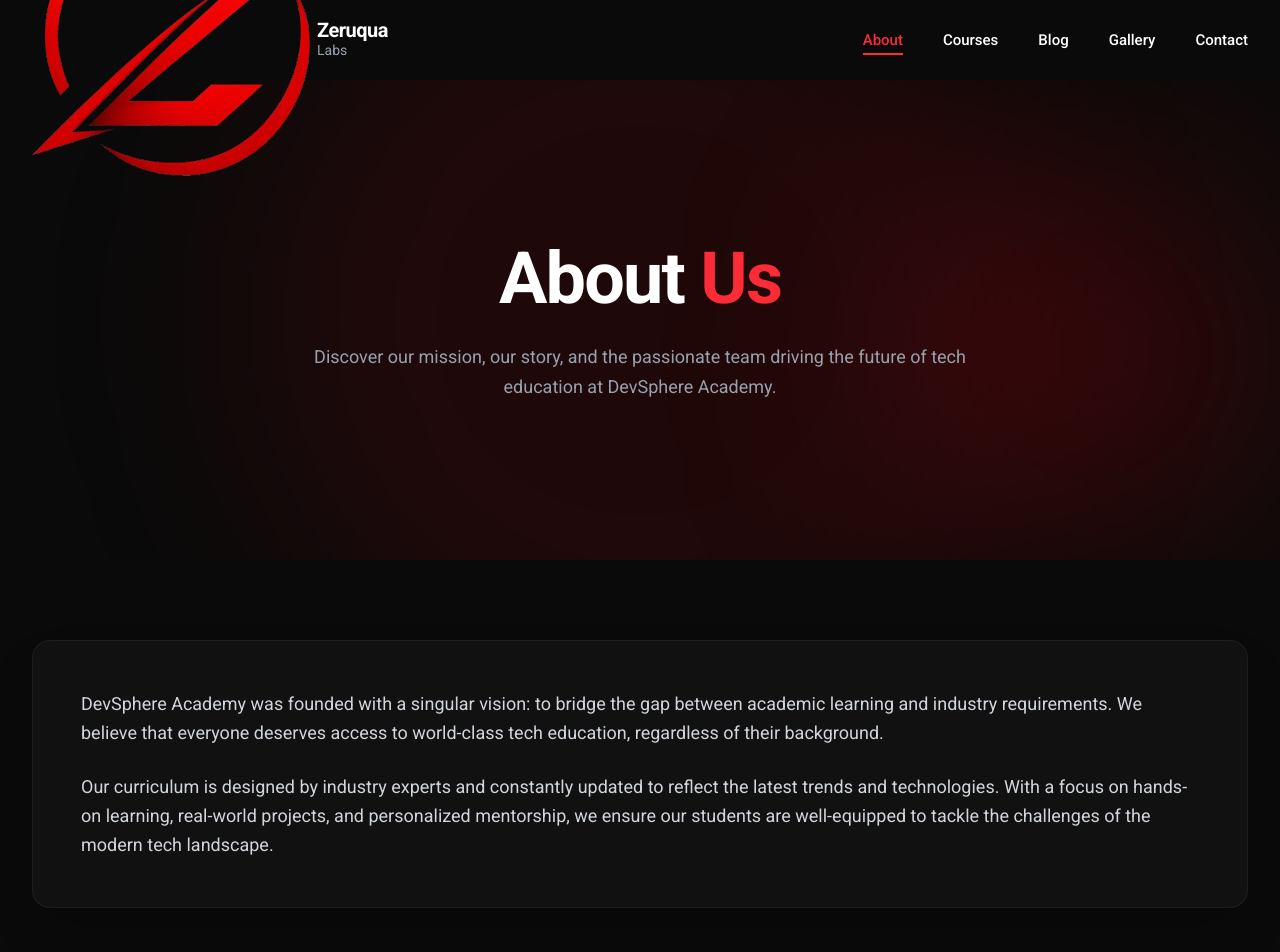
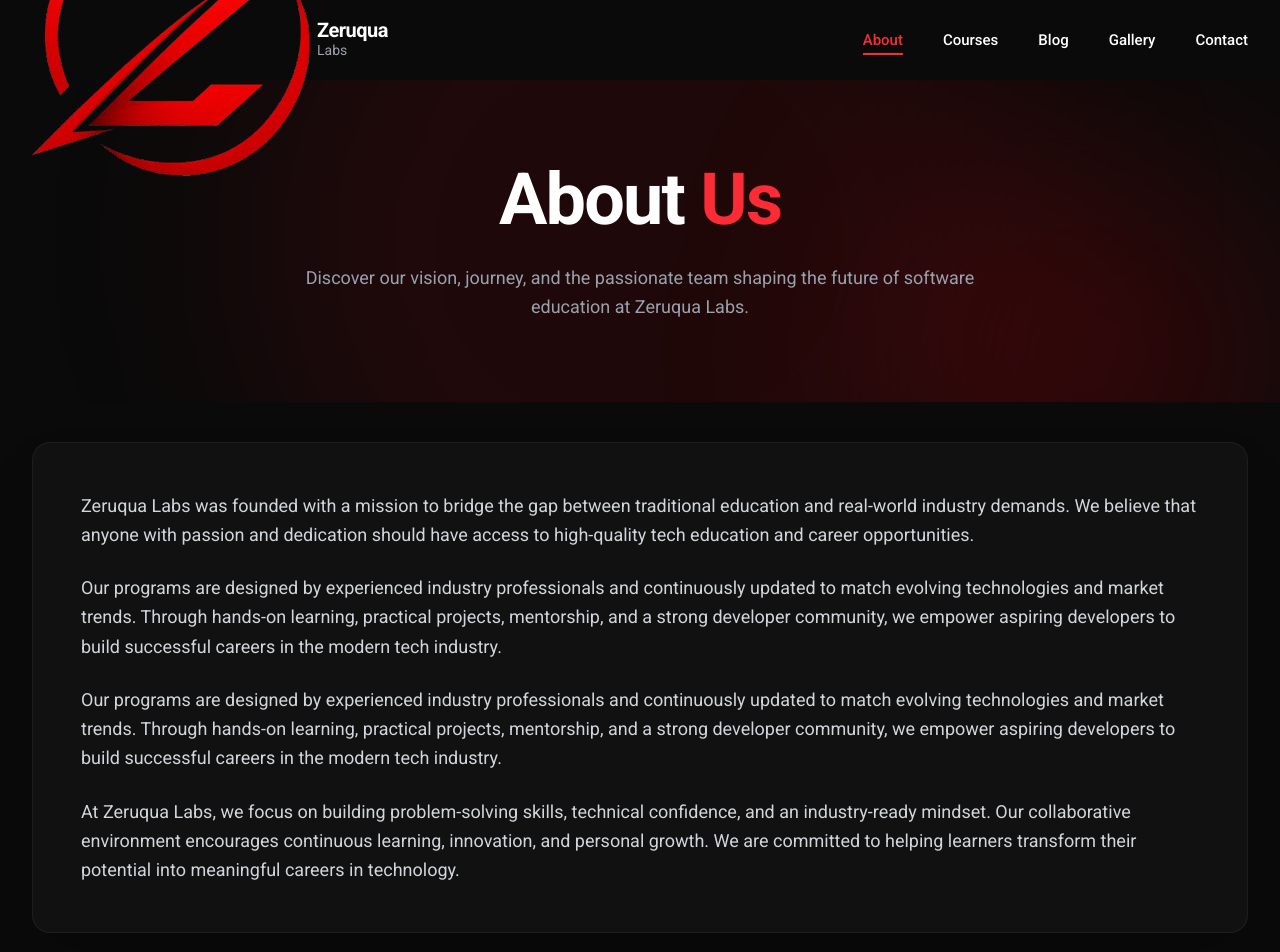
Before and after one commit to adhithyandas/cms, a Next.js app: page /about in a window 1280 px wide. Shown: the top 952 px of the page. Built offline with nearby package versions, Linux system fonts and the light colour scheme.

Commit message:
refactor: update About page branding, layout, and content for Zeruqua Labs

```diff
--- a/app/about/page.tsx
+++ b/app/about/page.tsx
@@ -1,34 +1,51 @@
-export default function AboutPage() {
+export default function About() {
   return (
     <div className="bg-[#0a0a0a] min-h-screen text-white font-sans selection:bg-red-500/30 w-full overflow-hidden pt-20">
-      <section className="relative py-20 overflow-hidden min-h-[60vh] flex items-center">
-        <div className="absolute top-1/2 left-1/2 -translate-x-1/2 -translate-y-1/2 w-[800px] h-[800px] bg-red-600/10 rounded-full blur-[100px] pointer-events-none"></div>
+      <section className="relative py-20 overflow-hidden min-h-[30vh] flex items-center">
+        <div className="absolute top-1/2 left-1/2 -translate-x-1/2 -translate-y-1/2 w-200 h-200 bg-red-600/10 rounded-full blur-[100px] pointer-events-none"></div>
         <div className="absolute right-0 top-20 w-96 h-96 bg-red-600/20 rounded-full blur-[120px] pointer-events-none"></div>
 
         <div className="container mx-auto px-4 lg:px-8 relative z-10 text-center">
           <h1 className="text-5xl lg:text-7xl font-bold tracking-tight text-white leading-[1.1] mb-6">
             About <span className="text-red-500">Us</span>
           </h1>
+
           <p className="text-lg text-gray-400 max-w-2xl mx-auto font-normal leading-relaxed">
-            Discover our mission, our story, and the passionate team driving the future of tech
-            education at DevSphere Academy.
+            Discover our vision, journey, and the passionate team shaping the future of software
+            education at Zeruqua Labs.{' '}
           </p>
         </div>
       </section>
 
-      <section className="py-20 relative z-20">
+      <section className="py-10 relative z-20">
         <div className="container mx-auto px-4 lg:px-8">
           <div className="bg-[#111] border border-white/5 rounded-2xl p-8 md:p-12 shadow-2xl">
             <p className="text-gray-300 text-lg leading-relaxed mb-6">
-              DevSphere Academy was founded with a singular vision: to bridge the gap between
-              academic learning and industry requirements. We believe that everyone deserves access
-              to world-class tech education, regardless of their background.
+              Zeruqua Labs was founded with a mission to bridge the gap between traditional
+              education and real-world industry demands. We believe that anyone with passion and
+              dedication should have access to high-quality tech education and career
+              opportunities.{' '}
             </p>
+
+            <p className="text-gray-300 text-lg leading-relaxed mb-6">
+              Our programs are designed by experienced industry professionals and continuously
+              updated to match evolving technologies and market trends. Through hands-on learning,
+              practical projects, mentorship, and a strong developer community, we empower aspiring
+              developers to build successful careers in the modern tech industry.{' '}
+            </p>
+
+            <p className="text-gray-300 text-lg leading-relaxed mb-6">
+              Our programs are designed by experienced industry professionals and continuously
+              updated to match evolving technologies and market trends. Through hands-on learning,
+              practical projects, mentorship, and a strong developer community, we empower aspiring
+              developers to build successful careers in the modern tech industry.{' '}
+            </p>
+
             <p className="text-gray-300 text-lg leading-relaxed">
-              Our curriculum is designed by industry experts and constantly updated to reflect the
-              latest trends and technologies. With a focus on hands-on learning, real-world
-              projects, and personalized mentorship, we ensure our students are well-equipped to
-              tackle the challenges of the modern tech landscape.
+              At Zeruqua Labs, we focus on building problem-solving skills, technical confidence,
+              and an industry-ready mindset. Our collaborative environment encourages continuous
+              learning, innovation, and personal growth. We are committed to helping learners
+              transform their potential into meaningful careers in technology.{' '}
             </p>
           </div>
         </div>
```
